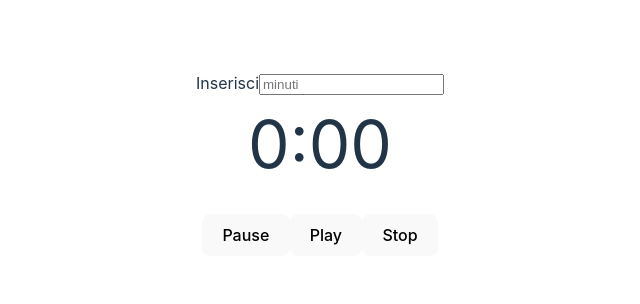
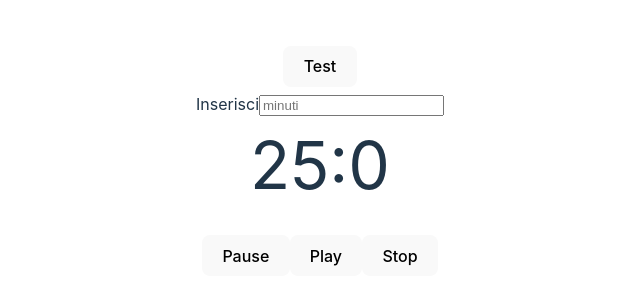
Before and after one commit to Kiside/PFocus, a React (Vite) app in the folder PFocus/: page / in a window 1280 px wide. Shown: the part 234-538 px from the top of the page, without its empty margins (320-960 px from the left). Built offline with nearby package versions, Linux system fonts and the light colour scheme.

Commit message:
PomodoroTimer base conclusa

```diff
--- a/PFocus/src/components/containers/TimerContainer.jsx
+++ b/PFocus/src/components/containers/TimerContainer.jsx
@@ -1,28 +1,128 @@
-import { useState} from 'react';
+import { useEffect, useState} from 'react';
 import Timer from '../presentational/Timer.jsx'
 
+const getMilliseconds = (minutes) => {
+    return isNaN(minutes) ? 25 : minutes * 60 * 1000;
+}
+
+const SessionTypes = Object.freeze({
+    WORK: {label: 'WORK', duration: 25},
+    BREAK: {label: 'BREAK', duration: 5},
+    LONGBREAK: {label: 'LONGBREAK', duration: 20},
+});
+
 function TimerContainer() {
-    const [minutes, setMinutes] = useState (0);
-    const [timerLabel, setTimerLabel] = useState('00:00');
+    const [sessionWorkCompleted, setSessionWorkCompleted] = useState(0);
+    const [currentSession, setCurrentSession] = useState(SessionTypes.WORK);
+
+    const [timerLabel, setTimerLabel] = useState('25:00');
+    const [isPlaying, setIsPlaying] = useState(false);
+    const [timer, setTimer] = useState(getMilliseconds(SessionTypes.WORK.duration));
+
+    useEffect(() => {
+        if(isPlaying)
+        {
+            if(timer > 0)
+            {
+                let time = timer - 1000;
+                const timeout = setTimeout(() => {
+                setTimer(time)}
+                , 1000);
+
+                return () => clearTimeout(timeout);
+            }
+            else
+            {
+                sessionCompleted();
+            }
+        }
+    }, [timer, isPlaying]);
+
+    const sessionCompleted = () => {
+    setIsPlaying(false);
+
+    let nextSession;
+    let updatedWorkSessions = sessionWorkCompleted;
+
+    if (currentSession.label === SessionTypes.WORK.label) {
+        // Incrementa il conteggio delle sessioni di WORK
+        updatedWorkSessions += 1;
+
+        if (updatedWorkSessions < 3) {
+            // Passa a BREAK se non hai completato 3 sessioni di WORK
+            nextSession = SessionTypes.BREAK;
+        } else {
+            // Passa a LONGBREAK dopo 3 sessioni di WORK
+            nextSession = SessionTypes.LONGBREAK;
+            updatedWorkSessions = 0; // Resetta il conteggio
+        }
+    } else {
+        // Torna a WORK dopo BREAK o LONGBREAK
+        nextSession = SessionTypes.WORK;
+    }
+
+    // Aggiorna lo stato in modo sicuro
+    setCurrentSession(nextSession);
+    setSessionWorkCompleted(updatedWorkSessions);
+    setNextSessionTimer(nextSession);
+};
+
+    const setNextSessionTimer = (nextSession) => {
+        setTimer(getMilliseconds(nextSession.duration))
+    }
 
     const handlePlay = () => {
-        setTimerLabel(minutes.toString());
+        if(isPlaying)
+            return;
+        else
+        {
+            setIsPlaying(true);
+        }
+    }
+
+    const handleStop = () => {
+        setTimer(0);
+        setIsPlaying(false);
+    }
+
+    const handlePause = () => {
+        setIsPlaying(false);
     }
 
     const handleChangeInput = (e) => {
         console.log('change input');
-        setMinutes(parseInt(e.target.value) || 0)
+        let milliseconds = getMilliseconds(e.target.value || 25);
+        setTimer(milliseconds)
+        setTimerLabel(milliseconds);
+    }
 
+
+    const getFormattedTimer = (milliseconds) => {
+        let total_seconds = parseInt(Math.floor(milliseconds / 1000));
+        let total_minutes = parseInt(Math.floor(total_seconds / 60));
+
+        let seconds = parseInt(total_seconds % 60);
+        let minutes = parseInt(total_minutes % 60);
+
+        return `${minutes}:${seconds}` ;
+    }
+
+    const testTimer = () => {
+        let newTimer = 2 * 1000;
+        setTimer(newTimer);
     }
 
     return(
-        <Timer
-        minutes={minutes}
+        <div>
+            <button onClick={testTimer}>Test</button>
+            <Timer
         onPlay={handlePlay}
-        onChangeInput={(e) => handleChangeInput(e)}/>
+        onStop={handleStop}
+        onPause={handlePause}
+        onChangeInput={(e) => handleChangeInput(e)}
+        timerLabel={getFormattedTimer(timer)}/></div>
+
     )
-
-
 }
 
 export default TimerContainer;
--- a/PFocus/src/components/presentational/Timer.jsx
+++ b/PFocus/src/components/presentational/Timer.jsx
@@ -1,7 +1,7 @@
 import './Timer.css'
 import PropTypes from 'prop-types';
 
-function Timer({minutes, onPlay, onChangeInput}) {
+function Timer({onPlay, onStop, onPause ,onChangeInput, timerLabel}) {
     return (
          <div className="input-container">
             <label>Inserisci</label>
@@ -12,26 +12,24 @@ function Timer({minutes, onPlay, onChangeInput}) {
             </input>
             <div>
                 <label className='timer-label'>
-                    {(minutes)}:00
+                    {timerLabel}
                 </label>
             </div>
             <div className="buttons-timer-container">
-                <button>Pause</button>
+                <button onClick={onPause}>Pause</button>
                 <button onClick={onPlay}>Play</button>
-                <button>Stop</button>
+                <button onClick={onStop}>Stop</button>
             </div>
          </div>
     );
 }
 
 Timer.propTypes = {
-    minutes: PropTypes.number.isRequired,
     onPlay: PropTypes.func.isRequired,
+    onStop: PropTypes.func.isRequired,
+    onPause: PropTypes.func.isRequired,
     onChangeInput: PropTypes.func.isRequired,
-};
-
-Timer.defaultProps = {
-    minutes: 0,
+    timerLabel: PropTypes.string.isRequired,
 };
 
 export default Timer;
```
